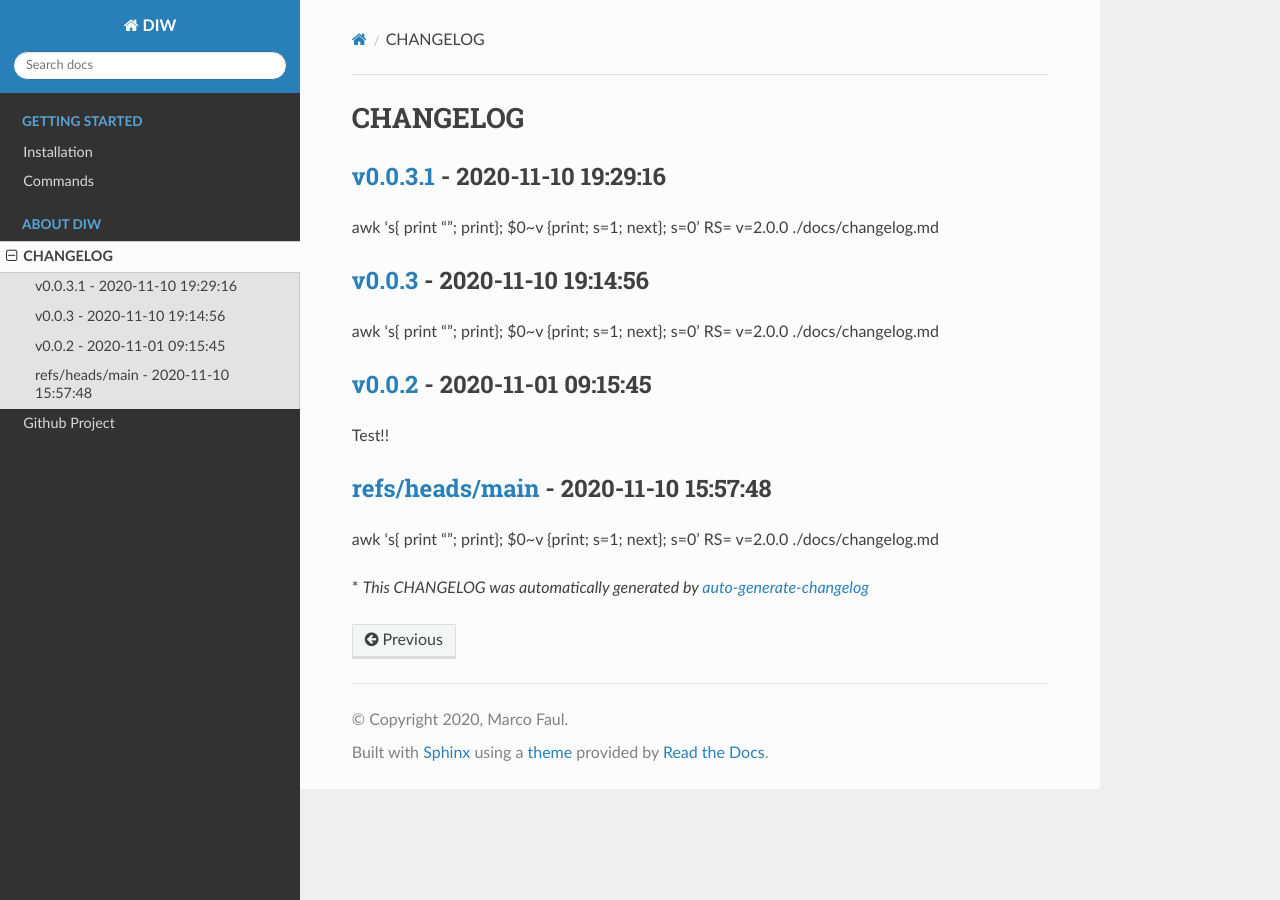
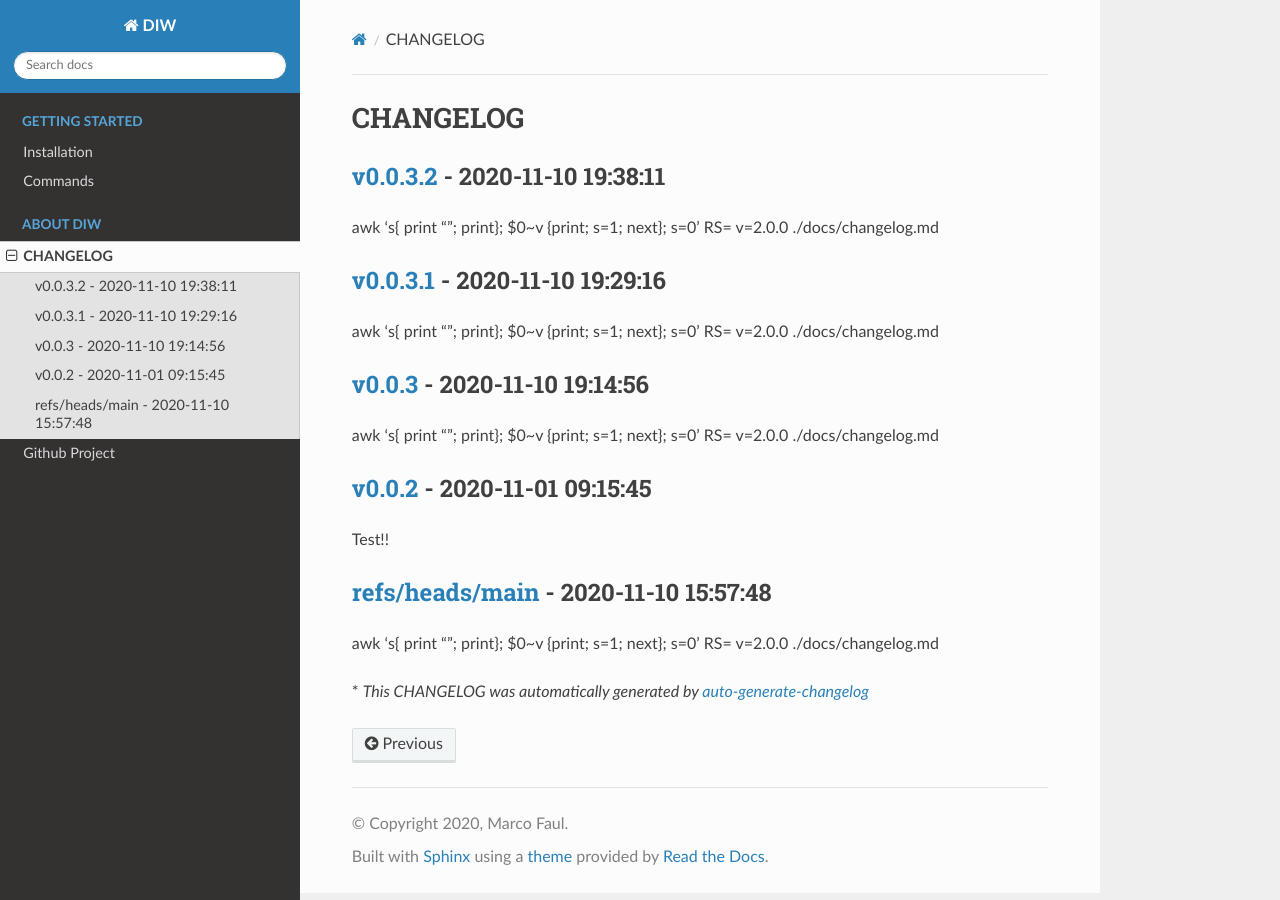
Before and after one commit to MarcoFaul/diw, a Sphinx documentation site: the page built from docs/changelog.md, in a window 1280 px wide. Built offline with Sphinx 7.4.7 and the Read the Docs theme 2.0.0, drawn with Linux system fonts in a browser that asks for light colours; pages that are not in the unit, such as notebooks, are missing from menus.

Commit message:
docs(CHANGELOG): update release notes

```diff
--- a/docs/changelog.md
+++ b/docs/changelog.md
@@ -1,4 +1,8 @@
 # CHANGELOG
+
+## [v0.0.3.2](https://github.com/MarcoFaul/diw/releases/tag/v0.0.3.2) - 2020-11-10 19:38:11
+
+awk 's{ print ""; print}; $0~v {print; s=1; next}; s=0' RS= v=2.0.0 ./docs/changelog.md
 
 ## [v0.0.3.1](https://github.com/MarcoFaul/diw/releases/tag/v0.0.3.1) - 2020-11-10 19:29:16
 
```
